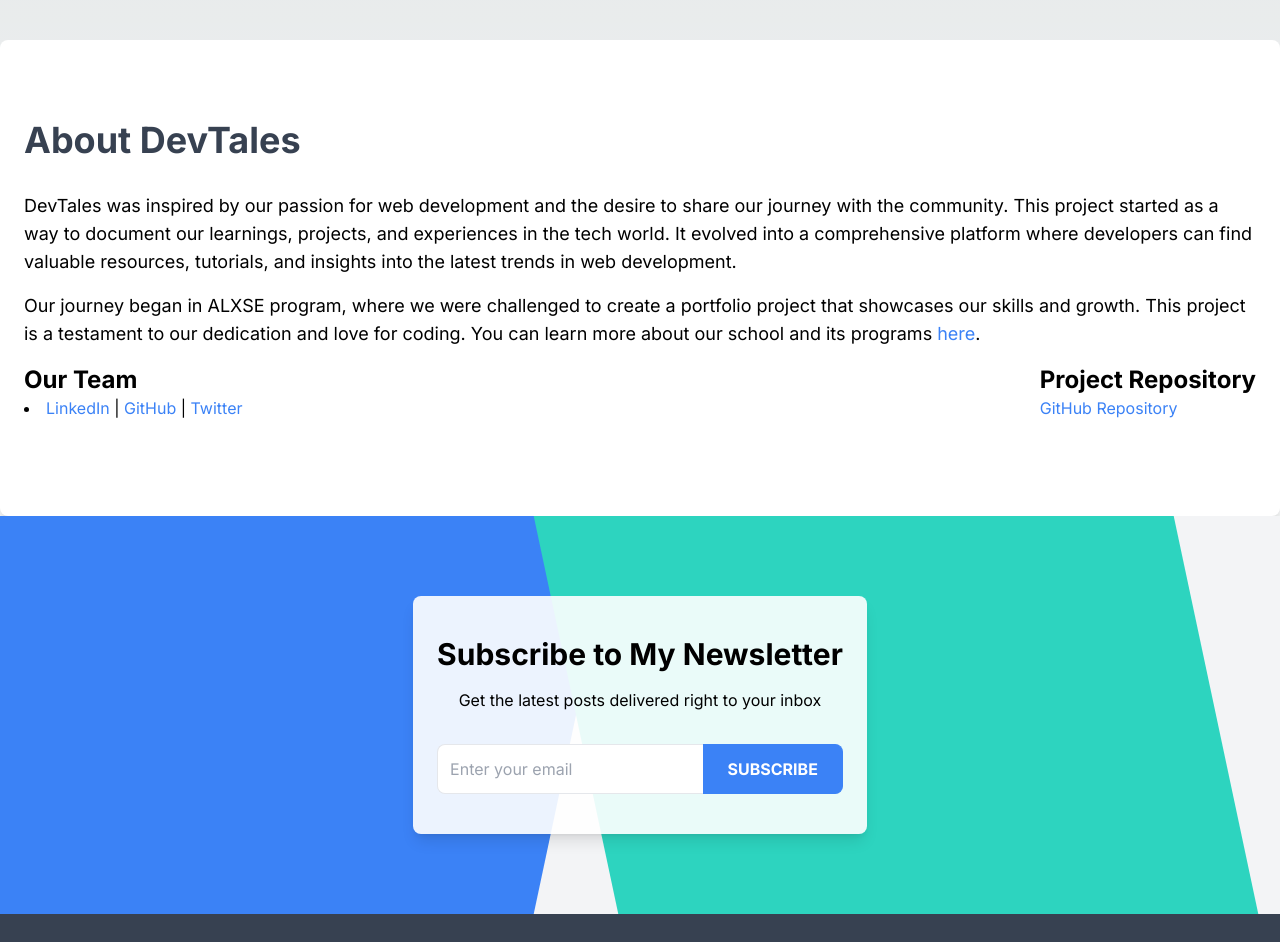
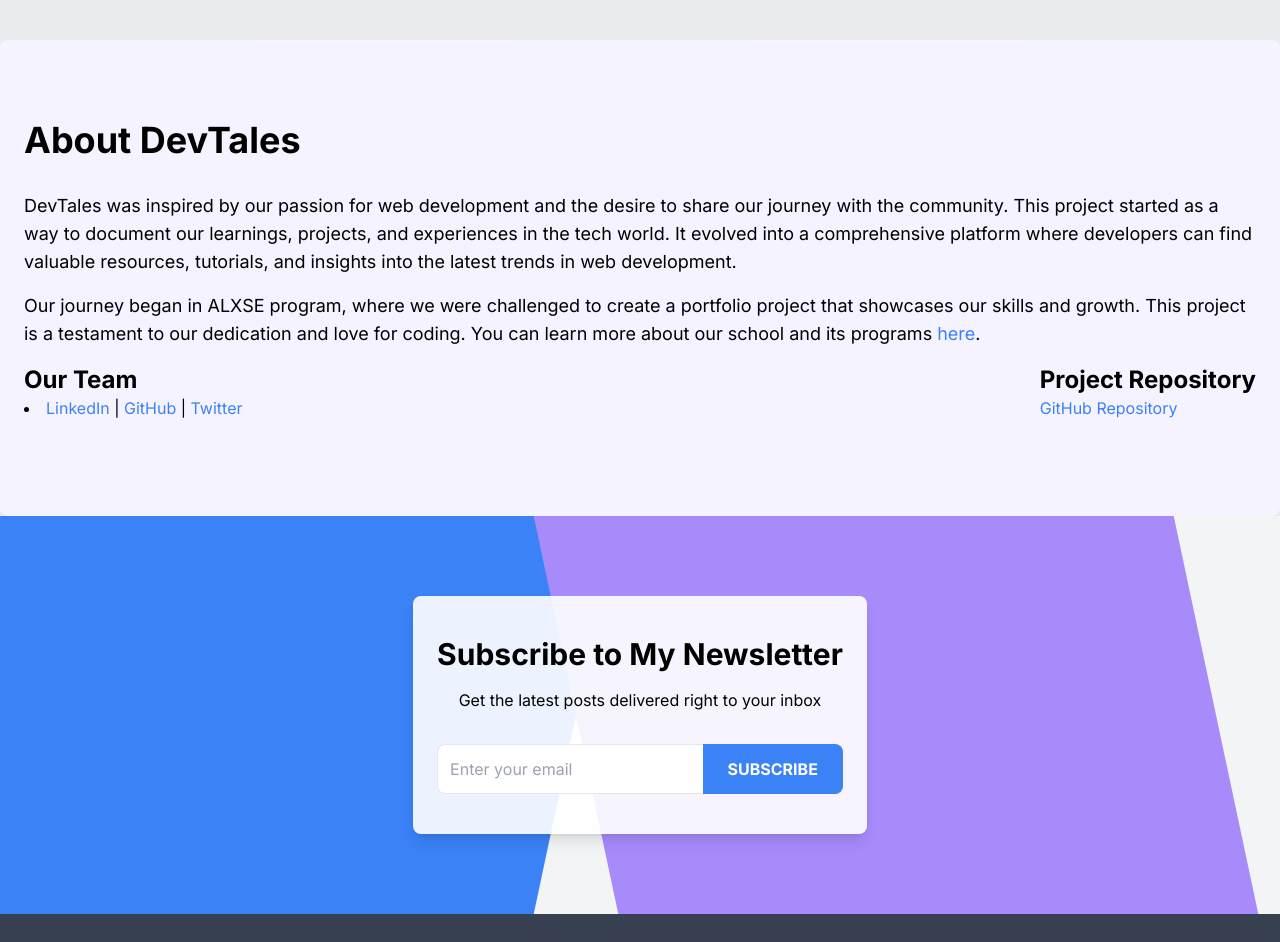
Before and after one commit to kilokomuli/devtales, a Next.js app: page / in a window 1280 px wide. Shown: the part 840-1782 px from the top of the page. Built offline with nearby package versions, Linux system fonts and the light colour scheme.

Commit message:
updated on styling

```diff
--- a/src/app/layout.tsx
+++ b/src/app/layout.tsx
@@ -5,8 +5,8 @@
 const inter = Inter({ subsets: ["latin"] });
 
 export const metadata: Metadata = {
-  title: "Create Next App",
-  description: "Generated by create next app",
+  title: "Blog Website",
+  description: "Created By Emma Muli",
 };
 
 export default function RootLayout({
--- a/src/app/ui/about.tsx
+++ b/src/app/ui/about.tsx
@@ -1,8 +1,8 @@
 export default function About () {
     return (
-        <section id="about" className="py-20 bg-white shadow-lg rounded-lg w-full">
+        <section id="about" className="py-20 bg-violet-50 shadow-lg rounded-lg w-full">
             <div className="max-w-7xl mx-auto px-6">
-                <h2 className="text-4xl font-bold text-gray-700 mb-8">About DevTales</h2>
+                <h2 className="text-4xl font-bold mb-8">About DevTales</h2>
                 <p className="text-lg mb-4">DevTales was inspired by our passion for web development and the desire to share our journey with the community. This project started as a way to document our learnings, projects, and experiences in the tech world. It evolved into a comprehensive platform where developers can find valuable resources, tutorials, and insights into the latest trends in web development.</p>
                 <p className="text-lg mb-4">
                 Our journey began in ALXSE program, where we were challenged to create a portfolio project that showcases our skills and growth. This project is a testament to our dedication and love for coding. You can learn more about our school and its programs <a href="https://www.alxafrica.com/" className="text-blue-500 hover:underline">here</a>.
--- a/src/app/ui/navbar.tsx
+++ b/src/app/ui/navbar.tsx
@@ -14,7 +14,7 @@
                 <Link href="#about" className="text-lg font-bold text-gray-800 hover:text-gray-900">
                     About
                 </Link>
-                <Link href="/blog" className="text-lg font-bold text-gray-800 hover:text-gray-900">
+                <Link href="#featured" className="text-lg font-bold text-gray-800 hover:text-gray-900">
                     Blog
                 </Link>
                 <Link href="/contact" className="text-lg font-bold text-gray-800 hover:text-gray-900">
--- a/src/app/ui/newsletter.tsx
+++ b/src/app/ui/newsletter.tsx
@@ -5,7 +5,7 @@
         <section className="relative flex flex-col items-center text-center py-20 bg-gray-100">
             <div className="absolute inset-0 w-full h-full flex">
             <div className="w-1/2 h-full bg-blue-500 transform -skew-x-12 -ml-16"></div>
-        <div className="w-1/2 h-full bg-teal-400 transform skew-x-12 -mr-16"></div>
+        <div className="w-1/2 h-full bg-violet-400 transform skew-x-12 -mr-16"></div>
             </div>
             <div className="relative z-10 max-w-3xl mx-auto px-6 py-10 bg-white bg-opacity-90 rounded-lg shadow-lg">
                 <h1 className="text-3xl font-bold mb-4">Subscribe to My Newsletter</h1>
```
Also changed, not shown: public/hero.jpg (added).
